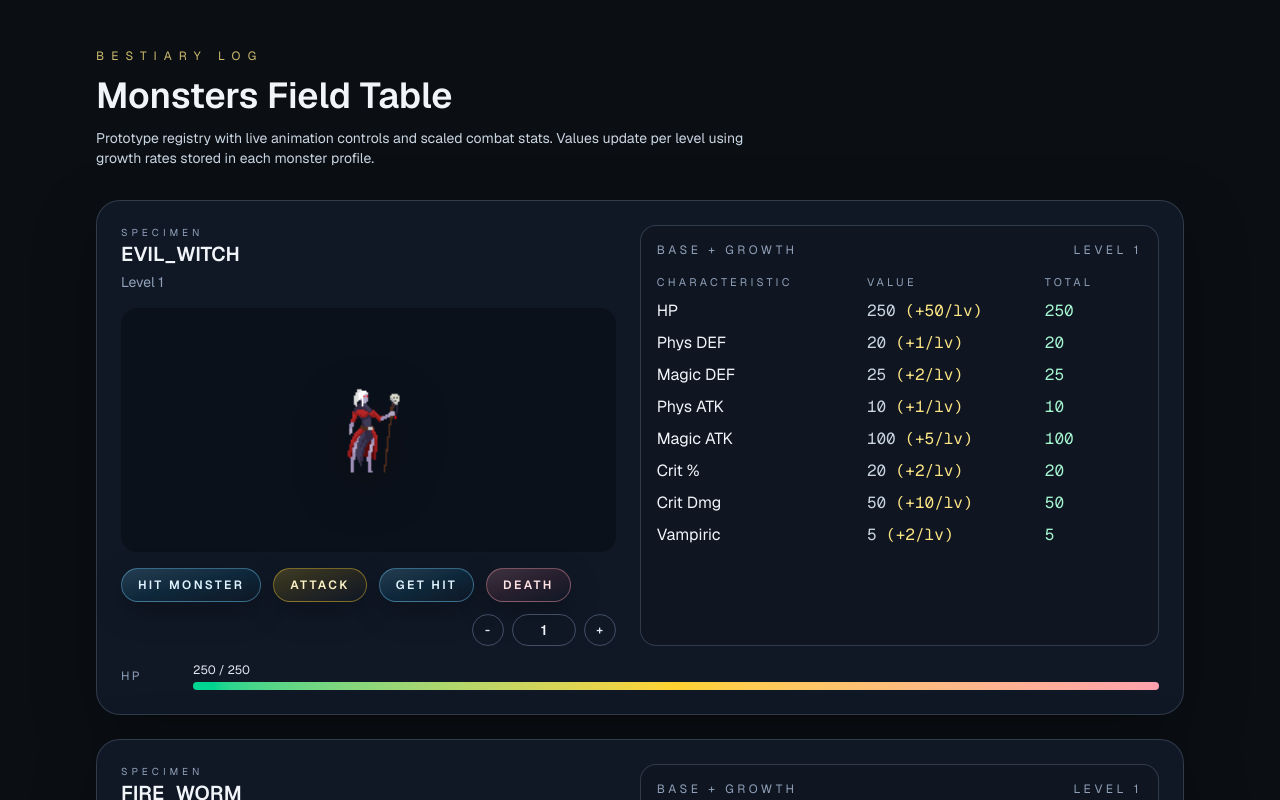
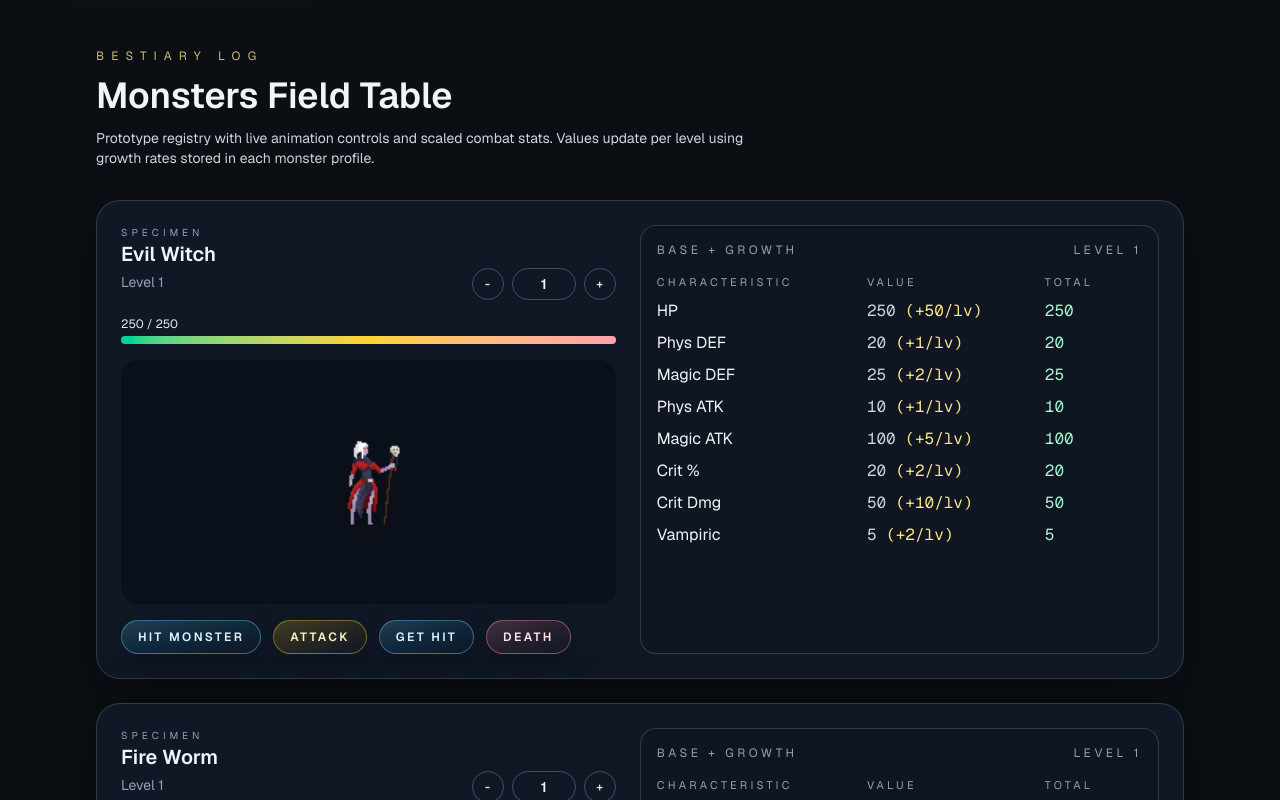
Before and after one commit to TaraShevchenko/megaloot-prime, a Next.js app: page /monsters in a window 1280 px wide. Shown: the top 800 px of the page. Built offline with nearby package versions, Linux system fonts and the light colour scheme.

Commit message:
feat: add monster lifecycle hook and store

```diff
--- a/app/monsters/components/MonsterRow.tsx
+++ b/app/monsters/components/MonsterRow.tsx
@@ -1,10 +1,15 @@
 "use client";
 
 import type { CSSProperties } from "react";
-import { useEffect, useMemo } from "react";
+import { useState } from "react";
 import { type MonsterEntry } from "modules/monsters";
-import { useMonsterAnimation, useMonsterLifecycle } from "modules/monsters/client";
-import { CharacteristicsEnum, getScaledCharacteristics } from "shared/characteristics";
+import { useMonsterAnimation } from "modules/monsters/client";
+import { createMonsterLifecycleStore } from "modules/monsters/shared/monster-lifecycle.store";
+import { useStore } from "zustand";
+import {
+  CharacteristicsEnum,
+  getScaledCharacteristics,
+} from "shared/characteristics";
 import { cn } from "shared/utils/cn";
 import { ActionButton } from "./ActionButton";
 import { StatsBlock } from "./StatsBlock";
@@ -12,60 +17,91 @@ import { StatsBlock } from "./StatsBlock";
 type MonsterRowProps = {
   monster: MonsterEntry;
   index: number;
-  level: number;
-  onLevelChange: (nextLevel: number) => void;
 };
 
 const MONSTER_DISPLAY_SIZE = 220;
 
-export function MonsterRow({
-  monster,
-  index,
-  level,
-  onLevelChange,
-}: MonsterRowProps) {
+export function MonsterRow({ monster, index }: MonsterRowProps) {
   const { Monster, playAttack, playDeath, playGetHit } = useMonsterAnimation(
     monster.id,
   );
-  const safeLevel = Number.isFinite(level) ? level : 1;
+  const [level, setLevel] = useState(1);
   const scale = (MONSTER_DISPLAY_SIZE / monster.frameSize).toFixed(3);
   const scaleStyle = { "--monster-scale": scale } as CSSProperties;
-  const scaledStats = useMemo(
-    () => getScaledCharacteristics(monster.characteristics, safeLevel),
-    [monster.characteristics, safeLevel],
+
+  const getMaxHpForLevel = (nextLevel: number) => {
+    const scaled = getScaledCharacteristics(monster.characteristics, nextLevel);
+    const maxHpValue = scaled[CharacteristicsEnum.HP];
+    return Array.isArray(maxHpValue) ? Math.max(...maxHpValue) : maxHpValue;
+  };
+
+  type LifecycleStore = ReturnType<typeof createMonsterLifecycleStore> & {
+    clearDeathTimeout: () => void;
+  };
+
+  const buildLifecycleStore = (levelValue: number): LifecycleStore => {
+    let deathTimeoutId: number | null = null;
+    const clearDeathTimeout = () => {
+      if (deathTimeoutId !== null) {
+        window.clearTimeout(deathTimeoutId);
+        deathTimeoutId = null;
+      }
+    };
+
+    const store = createMonsterLifecycleStore({
+      level: levelValue,
+      monsterId: monster.id,
+      maxHp: getMaxHpForLevel(levelValue),
+      onDeath: (context) => {
+        playDeath();
+        clearDeathTimeout();
+        deathTimeoutId = window.setTimeout(() => {
+          // revive with full health after death timeout
+          store.setState((state) => ({
+            ...state,
+            hp: context.maxHp,
+            isDead: false,
+          }));
+          deathTimeoutId = null;
+        }, monster.deathDurationMs);
+      },
+    });
+
+    return Object.assign(store, { clearDeathTimeout });
+  };
+
+  const [lifecycle] = useState<LifecycleStore>(() =>
+    buildLifecycleStore(level),
   );
-  const maxHpValue = scaledStats[CharacteristicsEnum.HP];
-  const maxHp = Array.isArray(maxHpValue)
-    ? Math.max(...maxHpValue)
-    : maxHpValue;
 
-  const lifecycle = useMonsterLifecycle({
-    monsterId: monster.id,
-    level: safeLevel,
-    maxHp,
-  });
-  const { hp, maxHp: currentMaxHp, isDead, restoreFull, takeDamagePercent } =
-    lifecycle;
-
-  useEffect(() => {
-    if (!isDead) {
-      return;
-    }
-
-    playDeath();
-    const timeout = window.setTimeout(() => {
-      restoreFull();
-    }, monster.deathDurationMs);
-
-    return () => window.clearTimeout(timeout);
-  }, [isDead, monster.deathDurationMs, playDeath, restoreFull]);
+  const hp = useStore(lifecycle, (state) => state.hp);
+  const currentMaxHp = useStore(lifecycle, (state) => state.maxHp);
+  const isDead = useStore(lifecycle, (state) => state.isDead);
+  const takeDamage = useStore(lifecycle, (state) => state.takeDamage);
 
   const handleHit = () => {
     if (isDead) {
       return;
     }
     playGetHit();
-    takeDamagePercent(50);
+    takeDamage(Math.max(1, Math.round(currentMaxHp / 2)));
+  };
+
+  const applyLevel = (nextLevel: number) => {
+    if (!Number.isFinite(nextLevel)) {
+      return;
+    }
+    const normalized = Math.max(1, Math.round(nextLevel));
+    lifecycle.clearDeathTimeout();
+    setLevel(normalized);
+    const nextMaxHp = getMaxHpForLevel(normalized);
+    lifecycle.setState({
+      ...lifecycle.getState(),
+      level: normalized,
+      maxHp: nextMaxHp,
+      hp: nextMaxHp,
+      isDead: false,
+    });
   };
 
   return (
@@ -85,7 +121,60 @@ export function MonsterRow({
             <h2 className="text-xl font-semibold text-slate-100">
               {monster.name}
             </h2>
-            <p className="mt-1 text-sm text-slate-400">Level {safeLevel}</p>
+            <div className="flex justify-beetwen">
+              <p className="mt-1 text-sm text-slate-400">Level {level}</p>
+              <div className="flex items-center gap-2 sm:ml-auto">
+                <button
+                  type="button"
+                  onClick={() => applyLevel(level - 1)}
+                  className="flex h-8 w-8 items-center justify-center rounded-full border border-slate-500/60 text-xs font-semibold text-slate-200 transition hover:border-slate-300/80"
+                  aria-label="Decrease level"
+                >
+                  -
+                </button>
+                <input
+                  type="text"
+                  min={1}
+                  step={1}
+                  value={level}
+                  onChange={(event) => {
+                    const nextLevel = Number(event.currentTarget.value);
+                    applyLevel(nextLevel);
+                  }}
+                  className="h-8 w-16 rounded-full border border-slate-500/60 bg-transparent text-center text-sm font-semibold text-slate-100 outline-none transition focus:border-amber-200/80"
+                  aria-label="Monster level"
+                />
+                <button
+                  type="button"
+                  onClick={() => applyLevel(level + 1)}
+                  className="flex h-8 w-8 items-center justify-center rounded-full border border-slate-500/60 text-xs font-semibold text-slate-200 transition hover:border-slate-300/80"
+                  aria-label="Increase level"
+                >
+                  +
+                </button>
+              </div>
+            </div>
+            <div className="mt-4 flex items-center gap-3">
+              <div className="flex w-full flex-col gap-1">
+                <div className="flex items-center justify-between text-xs text-slate-200">
+                  <span>
+                    {Math.round(hp)} / {Math.round(currentMaxHp)}
+                  </span>
+                  {isDead && <span className="text-rose-200">Reviving...</span>}
+                </div>
+                <div className="h-2 w-full rounded-full bg-slate-800">
+                  <div
+                    className="h-full rounded-full bg-gradient-to-r from-emerald-400 via-amber-300 to-rose-300 transition-[width] duration-300"
+                    style={{
+                      width: `${Math.min(
+                        100,
+                        Math.max(0, (hp / Math.max(1, currentMaxHp)) * 100),
+                      )}%`,
+                    }}
+                  />
+                </div>
+              </div>
+            </div>
           </div>
           <div className="flex w-full items-center justify-center self-center rounded-2xl bg-black/30 p-3">
             <div className="relative h-55 w-55">
@@ -105,72 +194,9 @@ export function MonsterRow({
             <ActionButton tone="attack" label="Attack" onClick={playAttack} />
             <ActionButton tone="hit" label="Get Hit" onClick={playGetHit} />
             <ActionButton tone="death" label="Death" onClick={playDeath} />
-            <div className="flex items-center gap-2 sm:ml-auto">
-              <button
-                type="button"
-                onClick={() => onLevelChange(safeLevel - 1)}
-                className="flex h-8 w-8 items-center justify-center rounded-full border border-slate-500/60 text-xs font-semibold text-slate-200 transition hover:border-slate-300/80"
-                aria-label="Decrease level"
-              >
-                -
-              </button>
-              <input
-                type="text"
-                min={1}
-                step={1}
-                value={safeLevel}
-                onChange={(event) => {
-                  const nextLevel = Number(event.currentTarget.value);
-                  if (Number.isNaN(nextLevel)) {
-                    return;
-                  }
-                  onLevelChange(nextLevel);
-                }}
-                className="h-8 w-16 rounded-full border border-slate-500/60 bg-transparent text-center text-sm font-semibold text-slate-100 outline-none transition focus:border-amber-200/80"
-                aria-label="Monster level"
-              />
-              <button
-                type="button"
-                onClick={() => onLevelChange(safeLevel + 1)}
-                className="flex h-8 w-8 items-center justify-center rounded-full border border-slate-500/60 text-xs font-semibold text-slate-200 transition hover:border-slate-300/80"
-                aria-label="Increase level"
-              >
-                +
-              </button>
-            </div>
           </div>
         </div>
-        <StatsBlock
-          level={safeLevel}
-          characteristics={monster.characteristics}
-        />
-      </div>
-
-      <div className="mt-4 flex items-center gap-3">
-        <div className="min-w-[60px] text-xs uppercase tracking-[0.2em] text-slate-400">
-          HP
-        </div>
-        <div className="flex w-full flex-col gap-1">
-          <div className="flex items-center justify-between text-xs text-slate-200">
-            <span>
-              {Math.round(hp)} / {Math.round(currentMaxHp)}
-            </span>
-            {isDead && (
-              <span className="text-rose-200">Reviving...</span>
-            )}
-          </div>
-          <div className="h-2 w-full rounded-full bg-slate-800">
-            <div
-              className="h-full rounded-full bg-gradient-to-r from-emerald-400 via-amber-300 to-rose-300 transition-[width] duration-300"
-              style={{
-                width: `${Math.min(
-                  100,
-                  Math.max(0, (hp / Math.max(1, currentMaxHp)) * 100),
-                )}%`,
-              }}
-            />
-          </div>
-        </div>
+        <StatsBlock level={level} characteristics={monster.characteristics} />
       </div>
     </div>
   );
--- a/app/monsters/components/MonstersList.tsx
+++ /dev/null
@@ -1,40 +0,0 @@
-"use client";
-
-import { useState } from "react";
-import { MONSTERS, type MonsterId } from "modules/monsters";
-import { MonsterRow } from "./MonsterRow";
-
-export function MonstersList() {
-  const [levels, setLevels] = useState<Record<MonsterId, number>>(() =>
-    MONSTERS.reduce(
-      (acc, monster) => {
-        acc[monster.id] = 1;
-        return acc;
-      },
-      {} as Record<MonsterId, number>,
-    ),
-  );
-
-  const updateLevel = (id: MonsterId, nextLevel: number) => {
-    if (!Number.isFinite(nextLevel)) {
-      return;
-    }
-
-    const normalized = Math.max(1, Math.round(nextLevel));
-    setLevels((prev) => ({ ...prev, [id]: normalized }));
-  };
-
-  return (
-    <>
-      {MONSTERS.map((monster, index) => (
-        <MonsterRow
-          key={monster.id}
-          monster={monster}
-          index={index}
-          level={levels[monster.id] ?? 1}
-          onLevelChange={(nextLevel) => updateLevel(monster.id, nextLevel)}
-        />
-      ))}
-    </>
-  );
-}
--- a/app/monsters/page.tsx
+++ b/app/monsters/page.tsx
@@ -1,5 +1,6 @@
+import { MONSTERS } from "modules/monsters";
 import { cn } from "shared/utils/cn";
-import { MonstersList } from "./components/MonstersList";
+import { MonsterRow } from "./components/MonsterRow";
 
 export default function MonstersPage() {
   return (
@@ -35,7 +36,9 @@ export default function MonstersPage() {
             "animate-[fade-rise_0.7s_ease_both]",
           )}
         >
-          <MonstersList />
+          {MONSTERS.map((monster, index) => (
+            <MonsterRow key={monster.id} monster={monster} index={index} />
+          ))}
         </section>
       </div>
     </div>
--- a/modules/monsters/client.ts
+++ b/modules/monsters/client.ts
@@ -1,4 +1,3 @@
 "use client";
 
 export { useMonsterAnimation } from "./shared/monster-animation.data";
-export { useMonsterLifecycle } from "./shared/monster-lifecycle.hook";
--- a/modules/monsters/shared/monster-lifecycle.hook.ts
+++ /dev/null
@@ -1,105 +0,0 @@
-"use client";
-
-import { useEffect, useMemo } from "react";
-import type { StoreApi, UseBoundStore } from "zustand";
-import { createMonsterLifecycleStore } from "./monster-lifecycle.store";
-import type {
-  MonsterId,
-  MonsterLifecycleActions,
-  MonsterLifecycleHandlers,
-  MonsterStoreState,
-} from "./monsters.types";
-
-type UseMonsterLifecycleOptions = {
-  monsterId: MonsterId;
-  level: number;
-  maxHp: number;
-  handlers?: MonsterLifecycleHandlers;
-};
-
-type MonsterLifecycleHookResult = {
-  useStore: UseBoundStore<StoreApi<MonsterStoreState>>;
-  hp: number;
-  maxHp: number;
-  level: number;
-  isDead: boolean;
-  takeDamagePercent: (percent: number) => void;
-  restoreFull: () => void;
-};
-
-export function useMonsterLifecycle({
-  monsterId,
-  level,
-  maxHp,
-  handlers,
-}: UseMonsterLifecycleOptions): MonsterLifecycleHookResult {
-  const useStore = useMemo(
-    () => createMonsterLifecycleStore({ level, maxHp }),
-    [],
-  );
-
-  const hp = useStore((state) => state.hp);
-  const currentMaxHp = useStore((state) => state.maxHp);
-  const currentLevel = useStore((state) => state.level);
-  const isDead = useStore((state) => state.isDead);
-
-  useEffect(() => {
-    useStore.getState().setLevel(level, maxHp);
-  }, [level, maxHp, useStore]);
-
-  useEffect(() => {
-    if (!handlers) {
-      return;
-    }
-
-    const actions: MonsterLifecycleActions = {
-      setLevel: useStore.getState().setLevel,
-      setMaxHp: useStore.getState().setMaxHp,
-      setHp: useStore.getState().setHp,
-      takePercentDamage: useStore.getState().takePercentDamage,
-      restoreFull: useStore.getState().restoreFull,
-    };
-
-    const unsubscribe = useStore.subscribe((state, prevState) => {
-      const context = {
-        monsterId,
-        hp: state.hp,
-        maxHp: state.maxHp,
-        level: state.level,
-        isDead: state.isDead,
-      };
-
-      if (handlers.onHealthChange && state.hp !== prevState.hp) {
-        handlers.onHealthChange(context, actions);
-      }
-
-      if (!prevState.isDead && state.isDead && handlers.onDeath) {
-        handlers.onDeath(context, actions);
-      }
-
-      if (prevState.isDead && !state.isDead && handlers.onRevive) {
-        handlers.onRevive(context, actions);
-      }
-    });
-
-    return unsubscribe;
-  }, [handlers, monsterId, useStore]);
-
-  const takeDamagePercent = (percent: number) => {
-    useStore.getState().takePercentDamage(percent);
-  };
-
-  const restoreFull = () => {
-    useStore.getState().restoreFull();
-  };
-
-  return {
-    useStore,
-    hp,
-    maxHp: currentMaxHp,
-    level: currentLevel,
-    isDead,
-    takeDamagePercent,
-    restoreFull,
-  };
-}
--- a/modules/monsters/shared/monster-lifecycle.store.ts
+++ b/modules/monsters/shared/monster-lifecycle.store.ts
@@ -1,70 +1,57 @@
 "use client";
 
-import { create } from "zustand";
-import type { MonsterStoreState } from "./monsters.types";
-
-type MonsterLifecycleInit = {
-  level: number;
-  maxHp: number;
-};
+import { createStore } from "zustand/vanilla";
+import type {
+  MonsterLifecycleActions,
+  MonsterLifecycleStore,
+  MonsterLifecycleStoreOptions,
+  MonsterStoreState,
+} from "./monster-lifecycle.types";
 
 export const createMonsterLifecycleStore = ({
+  monsterId,
   level,
   maxHp,
-}: MonsterLifecycleInit) =>
-  create<MonsterStoreState>((set, get) => ({
-    level,
-    maxHp,
-    hp: maxHp,
-    isDead: false,
-    setLevel: (nextLevel, nextMaxHp) => {
-      const normalizedLevel = Math.max(1, Math.round(nextLevel));
-      const boundedMax = Math.max(1, nextMaxHp);
+  onDeath,
+}: MonsterLifecycleStoreOptions) =>
+  createStore<MonsterStoreState>((set, get) => {
+    const normalizedLevel = Math.max(1, Math.round(level));
+    const boundedMax = Math.max(1, maxHp);
 
-      set(() => ({
+    return {
       level: normalizedLevel,
       maxHp: boundedMax,
       hp: boundedMax,
       isDead: false,
-      }));
-    },
-    setMaxHp: (nextMaxHp) => {
-      const boundedMax = Math.max(1, nextMaxHp);
-      set((state) => {
-        const boundedHp = Math.min(Math.max(0, state.hp), boundedMax);
-        return {
-          ...state,
-          maxHp: boundedMax,
-          hp: boundedHp,
-          isDead: boundedHp <= 0,
-        };
-      });
-    },
-    setHp: (nextHp) => {
-      set((state) => {
-        const bounded = Math.min(Math.max(0, nextHp), state.maxHp);
-        return {
-          ...state,
-          hp: bounded,
-          isDead: bounded <= 0,
-        };
-      });
-    },
-    takePercentDamage: (percentOfMax) => {
-      const { maxHp, hp } = get();
-      const safePercent = Math.max(0, percentOfMax);
-      const damage = Math.max(1, Math.round((maxHp * safePercent) / 100));
-      const nextHp = Math.max(0, hp - damage);
+      takeDamage: (amount) => {
+        const prev = get();
+        const safeAmount = Math.max(0, Math.round(amount));
+        if (safeAmount <= 0) {
+          return;
+        }
+        const nextHp = Math.max(0, prev.hp - safeAmount);
+        const nextIsDead = nextHp <= 0;
 
         set({
           hp: nextHp,
-        isDead: nextHp <= 0,
+          isDead: nextIsDead,
         });
+
+        if (!prev.isDead && nextIsDead && onDeath) {
+          const actions: MonsterLifecycleActions = {
+            takeDamage: get().takeDamage,
+          };
+          onDeath(
+            {
+              monsterId,
+              hp: nextHp,
+              maxHp: prev.maxHp,
+              level: prev.level,
+              isDead: nextIsDead,
             },
-    restoreFull: () =>
-      set((state) => ({
-        ...state,
-        hp: state.maxHp,
-        isDead: false,
-      })),
-  }));
+            actions,
+          );
+        }
+      },
+    };
+  }) as MonsterLifecycleStore;
--- a/modules/monsters/shared/monsters.utils.ts
+++ b/modules/monsters/shared/monsters.utils.ts
@@ -5,7 +5,10 @@ import type {
 import type { MonsterId } from "./monsters.types";
 
 export const formatMonsterName = (monsterId: MonsterId) =>
-  monsterId.replace(/-/g, " ").replace(/^\w/, (match) => match.toUpperCase());
+  monsterId
+    .toLowerCase()
+    .replace(/[-_]+/g, " ")
+    .replace(/\b\w/g, (match) => match.toUpperCase());
 
 export const getMonsterKeyframeBase = (rawId: string) => {
   const safeId = rawId.replace(/[^a-zA-Z0-9_-]/g, "");
```
Also changed, not shown: modules/monsters/shared/monster-lifecycle.types.ts (added, +33 -0 lines), modules/monsters/shared/monsters.types.ts (+0 -40 lines), 1 other file (tests, documents, lock files or other folders). Lines whose indentation alone changed are shown as unchanged.
